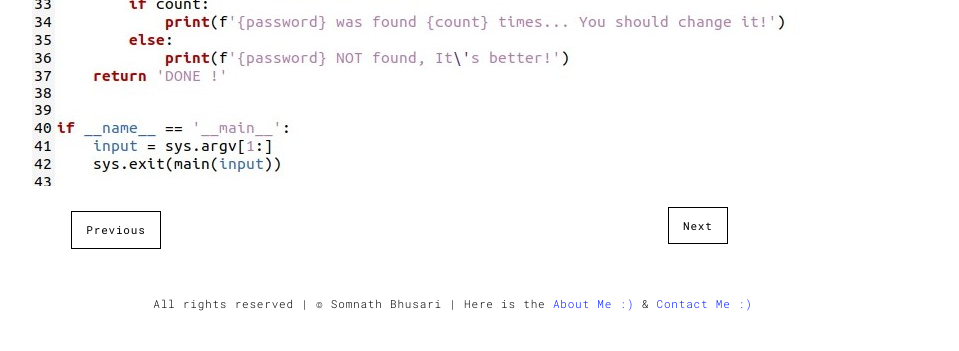
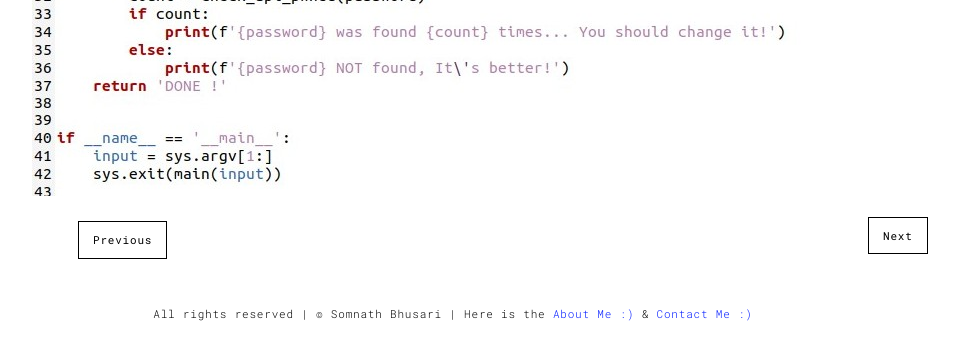
Before and after one commit to somnathbhusari/portfo, a Flask app: page /work1.html in a window 1280 px wide; the page is wider, and only the part inside the window is pictured. Shown: the part 2280-2631 px from the top of that part, without its empty margins (187-1146 px from the left). Before the commit the page ends 2591 px from the top of that part, so only its background shows below. Run offline with Flask 2, Linux system fonts and the light colour scheme; some libraries are stand-ins or nearby versions.

Commit message:
Margin changes

```diff
--- a/templates/work1.html
+++ b/templates/work1.html
@@ -19,7 +19,7 @@
 
 <link href="./static/main.3f6952e4.css" rel="stylesheet"></head>
 
-<body class="minimal">
+<body class="">
 <div id="site-border-left"></div>
 <div id="site-border-right"></div>
 <div id="site-border-top"></div>
@@ -118,7 +118,7 @@
         <a href="./work6.html" class="btn btn-default" style="margin: 0px 30px;">Previous</a>
       </div>
       <div class="col-xs-12 col-md-6">
-        <a href="./work2.html" class="btn btn-default" style="margin: -20px 200px;">Next</a>
+        <a href="./work2.html" class="btn btn-default" style="margin: -100px 400px;">Next</a>
       </div>
     </div>
   </div>
--- a/templates/work2.html
+++ b/templates/work2.html
@@ -19,7 +19,7 @@
 
 <link href="./static/main.3f6952e4.css" rel="stylesheet"></head>
 
-<body class="minimal">
+<body class="">
 <div id="site-border-left"></div>
 <div id="site-border-right"></div>
 <div id="site-border-top"></div>
@@ -104,7 +104,7 @@
         <a href="./work1.html" class="btn btn-default" style="margin: 0px 30px;">Previous</a>
       </div>
       <div class="col-xs-12 col-md-6">
-        <a href="./work3.html" class="btn btn-default" style="margin: -20px 200px;">Next</a>
+        <a href="./work3.html" class="btn btn-default" style="margin: -100px 400px;">Next</a>
       </div>
     </div>
   </div>
```
